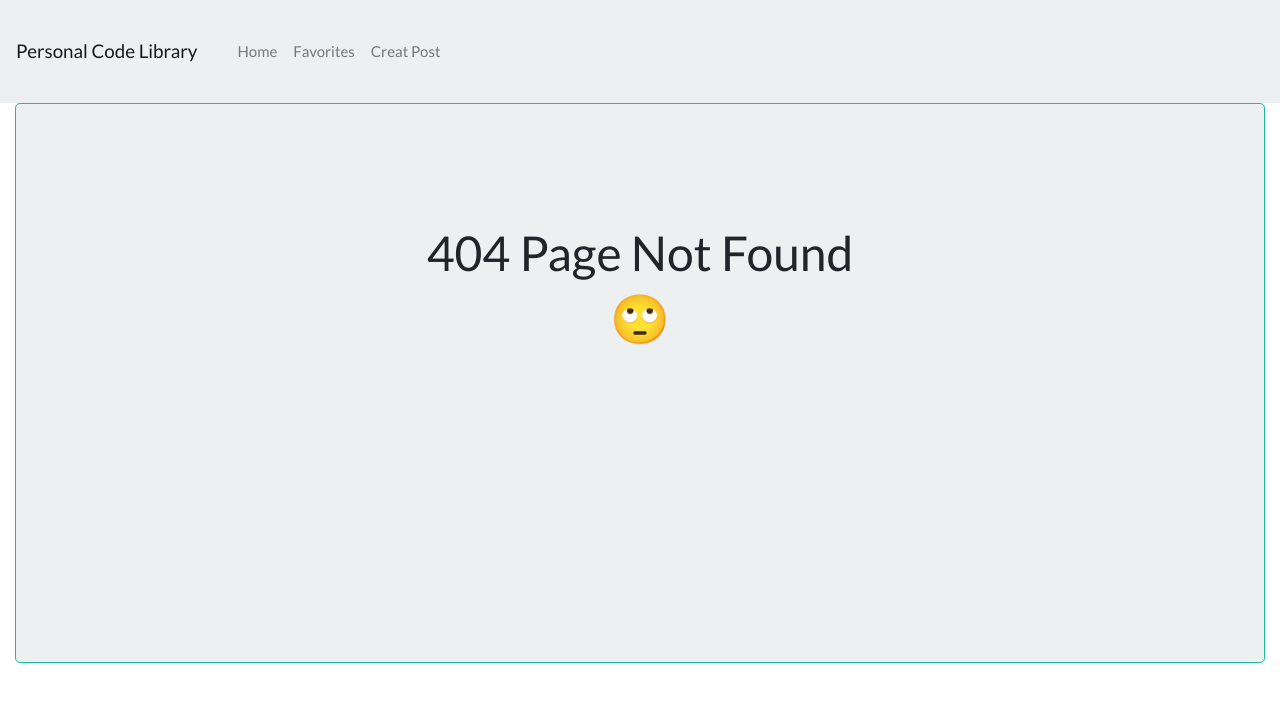
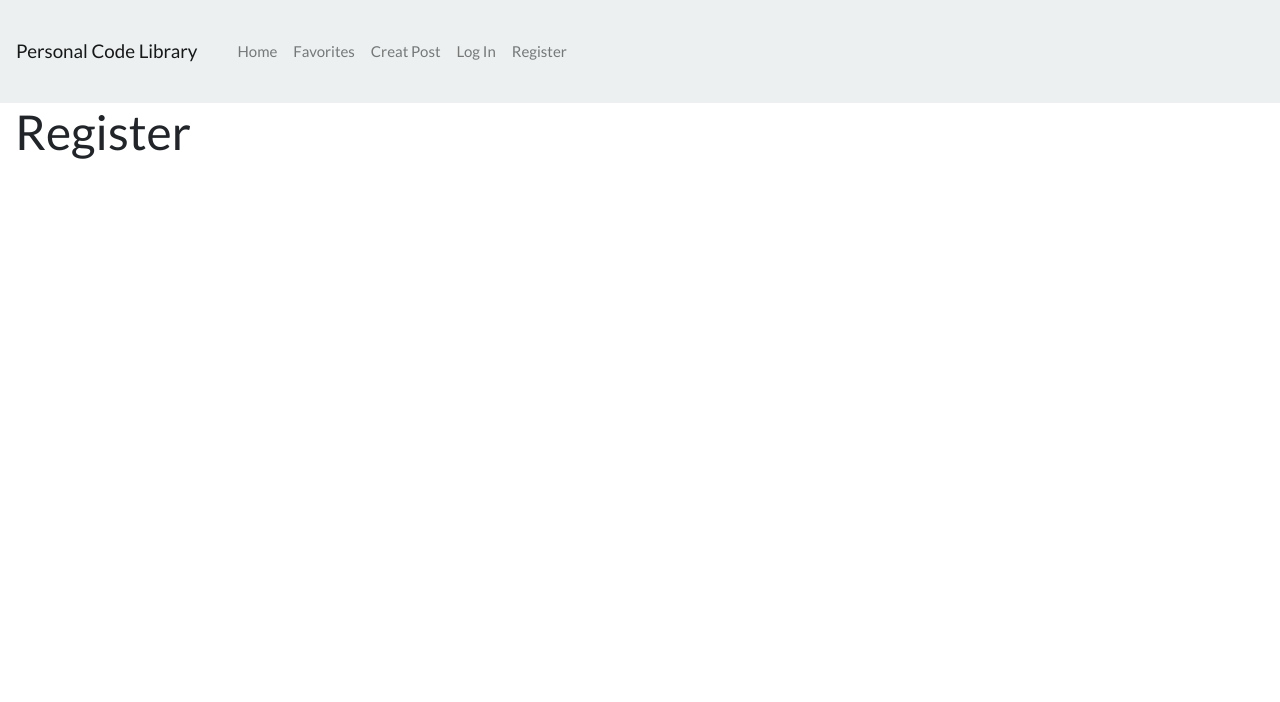
Before and after one commit to Callumwhite210/Personal-Code-Library, a React (Create React App) app in the folder client/: page /register in a window 1280 px wide. Before the commit this address had no page. Shown: the top 702 px of the page. Built offline with nearby package versions, Linux system fonts and the light colour scheme.

Commit message:
login & register

```diff
--- a/client/src/App.js
+++ b/client/src/App.js
@@ -8,6 +8,8 @@ import { StoreProvider } from "./utils/GlobalState";
 import FavoritesList from "./pages/FavoritesList";
 import Create from './pages/Create'
 import './App.css';
+import Register from "./pages/Register";
+import Login from "./pages/Login";
 function App() {
   return (
     <Router>
@@ -20,6 +22,8 @@ function App() {
             <Route exact path="/favorites" component={FavoritesList} />
             <Route exact path="/posts/:id" component={Detail} />
             <Route exact path="/create" component={Create} />
+            <Route exact path="/login" component={Login}/>
+            <Route exact path="/register" component={Register}/>
             <Route component={NoMatch} />
           </Switch>
         </StoreProvider>
--- a/client/src/components/CreatePostForm/index.js
+++ b/client/src/components/CreatePostForm/index.js
@@ -37,7 +37,7 @@ function CreatePostForm() {
         <textarea className="form-control mb-5" required ref={bodyRef} placeholder="Body" />
         <input className="form-control mb-5" ref={authorRef} placeholder="Screen name" />
         <button className="btn btn-success mt-3 mb-5" disabled={state.loading} type="submit">
-          Save Post
+          Post
         </button>
       </form>
     </div>
--- a/client/src/components/Jumbotron/index.js
+++ b/client/src/components/Jumbotron/index.js
@@ -1,9 +1,9 @@
-import React from "react";
+ import React from "react";
 
 function Jumbotron({ children }) {
   return (
     <div
-      style={{ height: 560, clear: "both", paddingTop: 120, textAlign: "center" }}
+      style={{clear: "both", paddingTop: 20, margin:20}}
       className="jumbotron border border-success"
     >
       {children}
--- a/client/src/components/Nav/index.js
+++ b/client/src/components/Nav/index.js
@@ -20,10 +20,11 @@ function NavigationBar() {
                 <Link className="nav-link" to="/home">Home</Link>
                 <Link className="nav-link" to="/favorites">Favorites</Link>
                 <Link className="nav-link" to="/create">Creat Post</Link>
+                <Link className="nav-link" to="/login"> Log In </Link>
+                <Link className="nav-link" to="/register"> Register </Link>
               </Nav>
             </Navbar.Collapse>
       </Navbar>
-      {store.loading ? <a className="navbar-brand ml-auto">Loading...</a> : <></>}
     </nav>
   );
 }
--- a/client/src/pages/Detail.js
+++ b/client/src/pages/Detail.js
@@ -33,20 +33,13 @@ const Detail = props => {
     <>{state.currentPost ? (
       <Container fluid>
         <Row>
-          <Col size="md-12">
-            <Jumbotron>
-              <h1>
-                {state.currentPost.title} by {state.currentPost.author}
-              </h1>
-            </Jumbotron>
-          </Col>
-        </Row>
-        <Row>
           <Col size="md-10 md-offset-1">
+          <Jumbotron>
             <article>
-              <h1>Content:</h1>
+              <h2>{state.currentPost.title} by {state.currentPost.author}</h2>
               <p>{state.currentPost.body}</p>
             </article>
+          </Jumbotron>
           </Col>
           {state.favorites.indexOf(state.currentPost) !== -1 ? (
             <button className="btn btn-danger" onClick={removeFavorite}>
--- a/client/src/pages/FavoritesList.js
+++ b/client/src/pages/FavoritesList.js
@@ -37,6 +37,7 @@ const FavoritesList = () => {
                   {post.title} by {post.author}
                 </strong>
               </Link>
+              <p> {post.body} </p>
               <DeleteBtn onClick={() => removeFromFavorites(post._id)} />
             </ListItem>
           ))}
--- /dev/null
+++ b/client/src/pages/Login.js
@@ -0,0 +1,16 @@
+import React from "react";
+import { Col, Row, Container } from "../components/Grid";
+import PostsList from "../components/PostsList";
+
+const Login = () => {
+  return (
+    <Container fluid>
+      <Row>
+        <Col size="md-6 sm-12">
+            <h1>Log In</h1>
+        </Col>
+      </Row>
+    </Container>
+  );
+};
+export default Login;
--- a/client/src/pages/NoMatch.js
+++ b/client/src/pages/NoMatch.js
@@ -9,11 +9,6 @@ const NoMatch = () => {
         <Col size="md-12">
           <Jumbotron>
             <h1>404 Page Not Found</h1>
-            <h1>
-              <span role="img" aria-label="Face With Rolling Eyes Emoji">
-                🙄
-              </span>
-            </h1>
           </Jumbotron>
         </Col>
       </Row>
--- /dev/null
+++ b/client/src/pages/Register.js
@@ -0,0 +1,16 @@
+import React from "react";
+import { Col, Row, Container } from "../components/Grid";
+import PostsList from "../components/PostsList";
+
+const Register = () => {
+  return (
+    <Container fluid>
+      <Row>
+        <Col size="md-6 sm-12">
+          <h1> Register </h1>
+        </Col>
+      </Row>
+    </Container>
+  );
+};
+export default Register;
```
Also changed, not shown: 2 other files (tests, documents, lock files or other folders).
